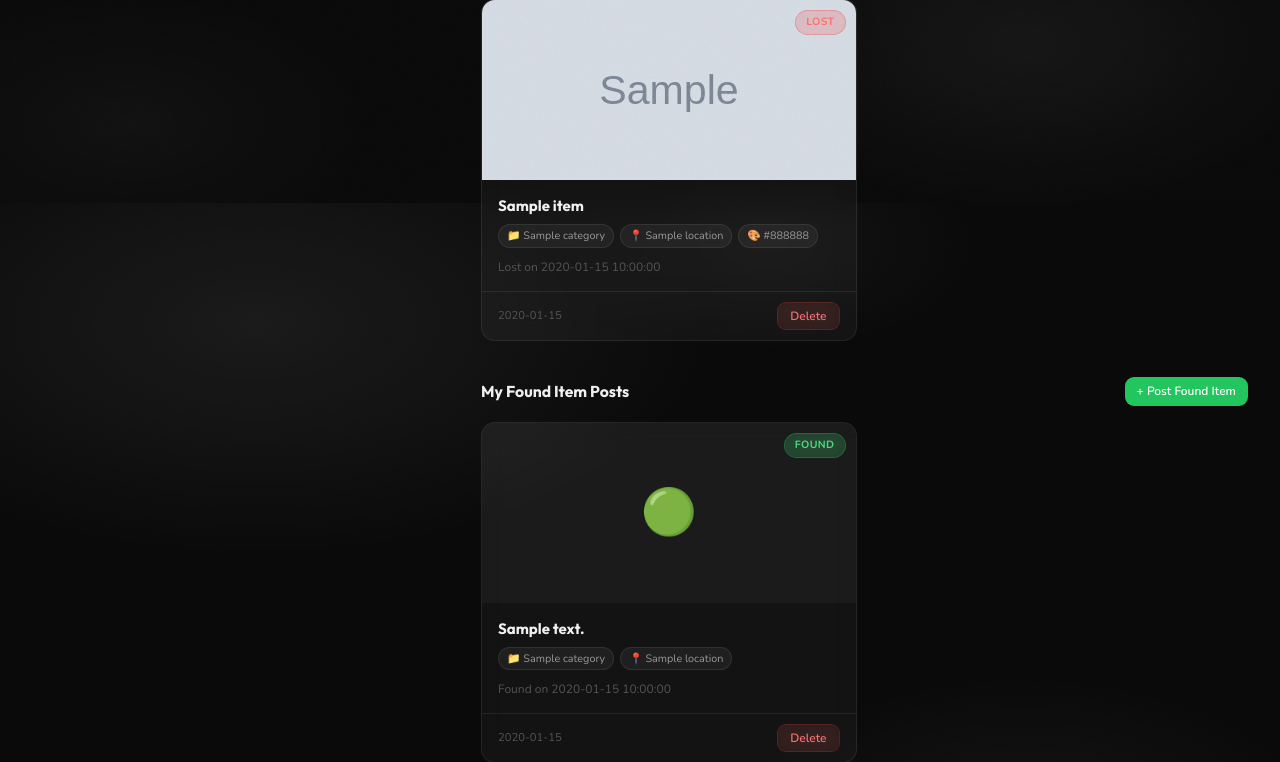
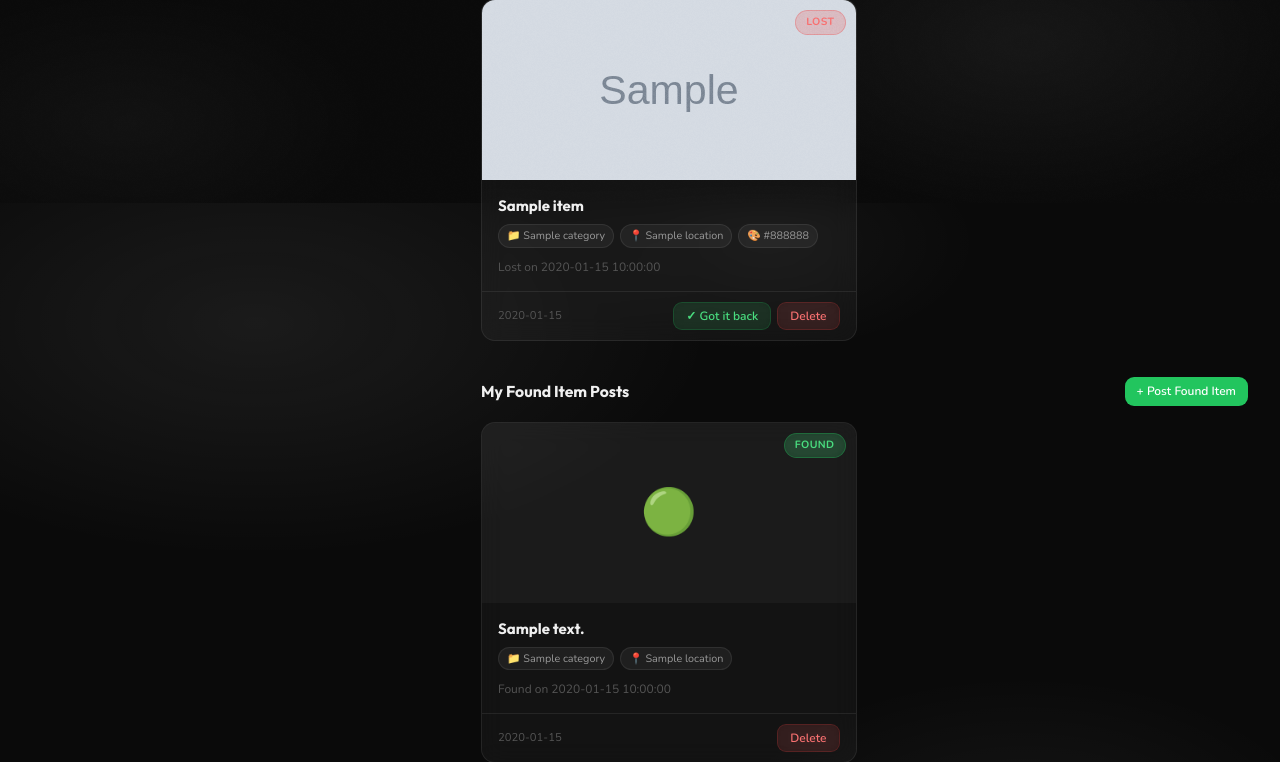
Before and after one commit to Abhishek040207/pec-lost-found, a Flask app: template templates/dashboard.html in a window 1280 px wide. Shown: the part 597-1359 px from the top of the page. Run offline with Flask 3, Linux system fonts and the light colour scheme; the template is opened without the code that fills it: most values are stand-ins (such as "Sample title", 1, 10 or a date in 2020); grey boxes marked "Sample" are stand-in pictures; some libraries are stand-ins or nearby versions.

```diff
--- a/templates/dashboard.html
+++ b/templates/dashboard.html
@@ -59,7 +59,7 @@
           <div class="card-img-placeholder">📦</div>
         {% endif %}
         <span class="card-badge badge-lost">Lost</span>
-        {% if item.status == 'resolved' %}<span class="card-badge badge-resolved" style="top:36px;">Resolved</span>{% endif %}
+        {% if item.status == 'resolved' %}<span class="card-badge badge-resolved" style="top:36px;">Returned ✓</span>{% endif %}
       </div>
       <div class="card-body">
         <div class="card-title">{{ item.item_name }}</div>
@@ -72,9 +72,16 @@
       </div>
       <div class="card-footer">
         <span class="poster-info">{{ item.created_at | datefmt }}</span>
-        <form method="POST" action="{{ url_for('delete_lost', item_id=item.id) }}" style="display:inline;" onsubmit="return confirm('Delete this post permanently?')">
-          <button type="submit" class="btn btn-danger btn-sm">Delete</button>
-        </form>
+        <div style="display:flex;gap:6px;">
+          {% if item.status == 'open' %}
+          <form method="POST" action="{{ url_for('mark_lost_returned', item_id=item.id) }}" style="display:inline;" onsubmit="return confirm('Mark this item as returned? It will be closed and removed from public listings.')">
+            <button type="submit" class="btn btn-success btn-sm">✓ Got it back</button>
+          </form>
+          {% endif %}
+          <form method="POST" action="{{ url_for('delete_lost', item_id=item.id) }}" style="display:inline;" onsubmit="return confirm('Delete this post permanently?')">
+            <button type="submit" class="btn btn-danger btn-sm">Delete</button>
+          </form>
+        </div>
       </div>
     </div>
     {% endfor %}
```
